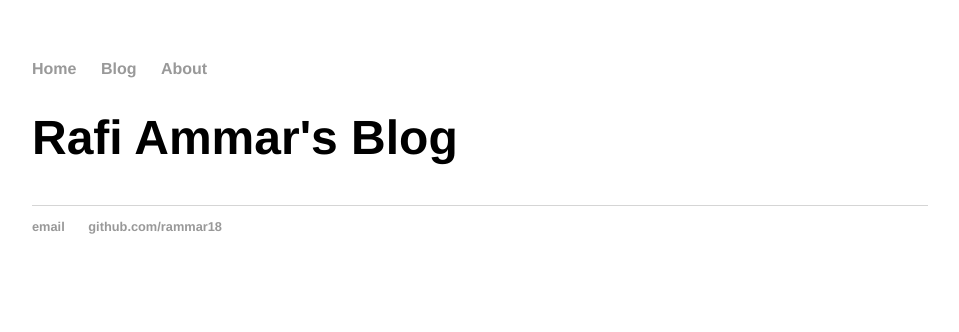
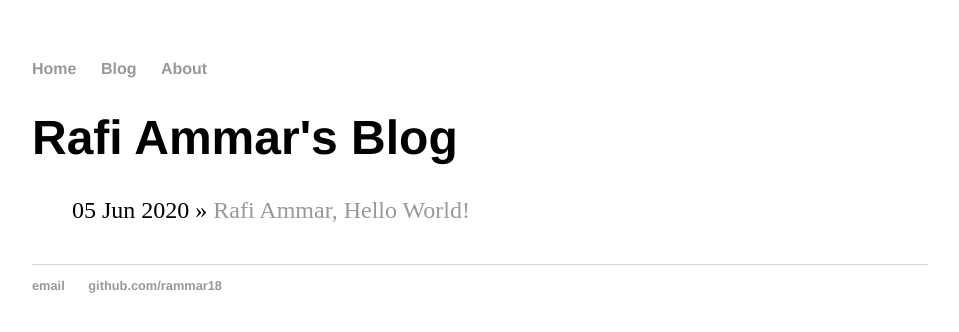
Before and after one commit to rammar18/rammar18.github.io, a Jekyll site: the page built from blog/index.html, in a window 1280 px wide. Shown: the top 332 px of the page, without its empty margins (160-1119 px from the left). Built offline with Jekyll 4.4.1, drawn with Linux system fonts in a browser that asks for light colours.

Commit message:
Update and rename rafi-ammar-hello-world.md to 2020-06-05-rafi-ammar-hello-world.md

```diff
--- a/_posts/rafi-ammar-hello-world.md
+++ b/_posts/2020-06-05-rafi-ammar-hello-world.md
@@ -1,7 +1,7 @@
 ---
 layout: post
 title: "Rafi Ammar, Hello World!"
-date: 2014-04-30
+date: 2020-06-05
 ---
 
 Hello World!
```
